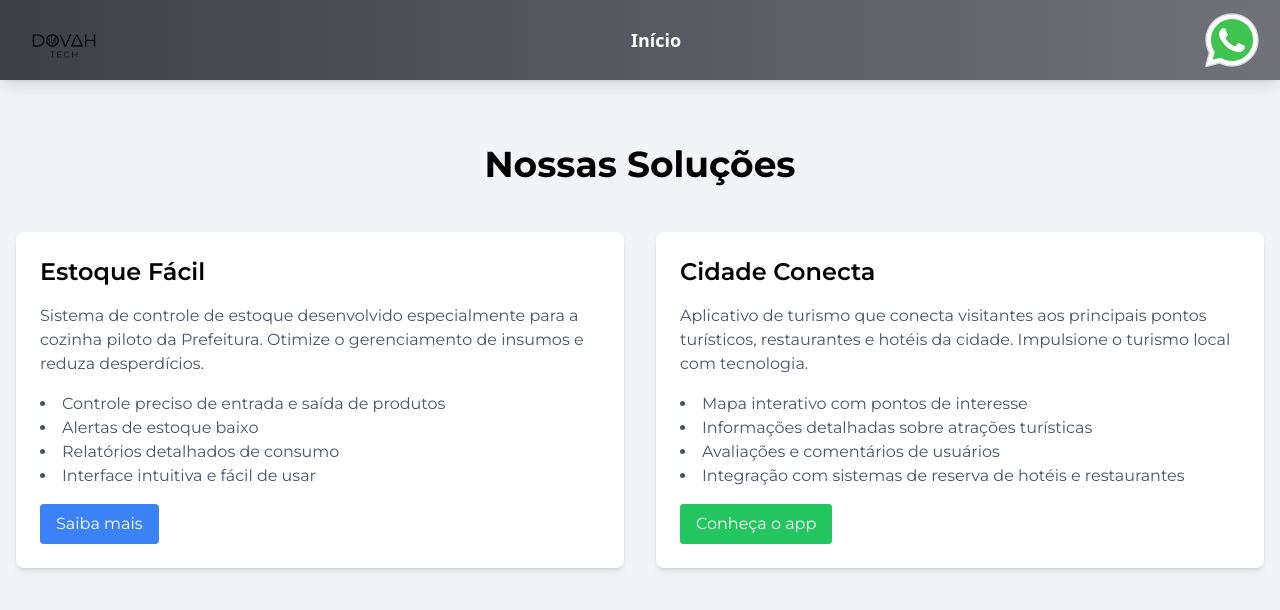
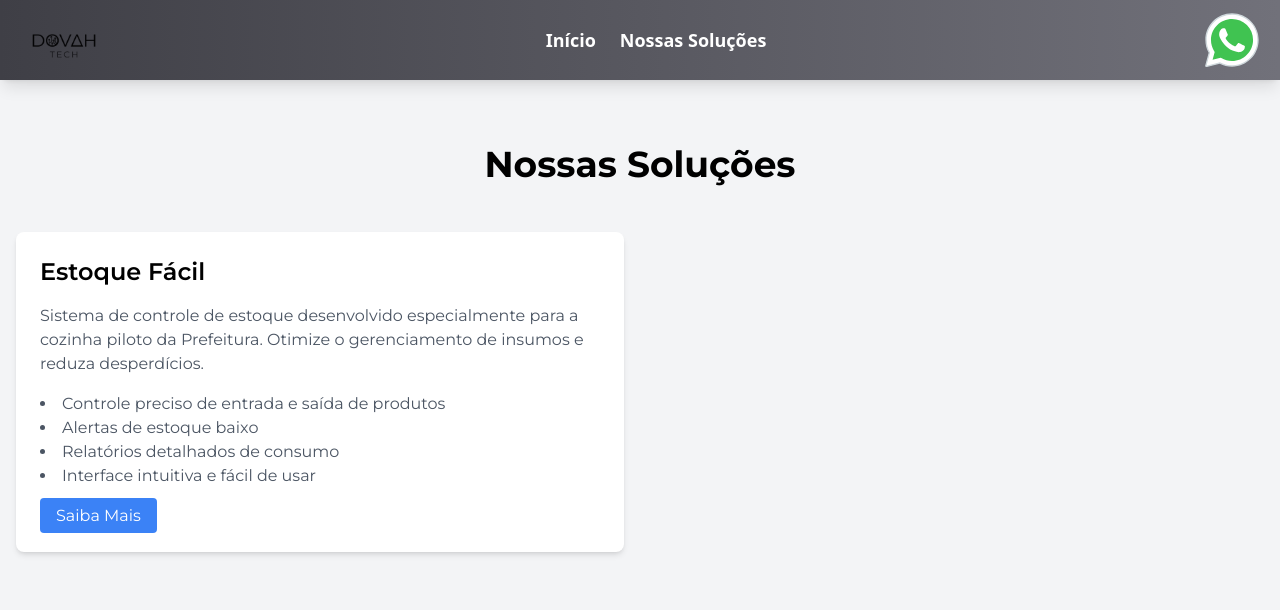
Before and after one commit to DovahTech/dovahtech.github.io, a Gatsby site: page /solucoes in a window 1280 px wide. Built offline with nearby package versions, Linux system fonts and the light colour scheme; Gatsby itself is replaced by a stand-in of ours.

Commit message:
✨ Adiciona página de soluções e atualiza menu de navegação 🚀 - Descomenta o item "Nossas Soluções" no menu de navegação - Substitui o botão "Saiba mais" por um link para WhatsApp - Remove temporariamente a seção "Cidade Conecta" 🏙️

```diff
--- a/src/components/Header/index.tsx
+++ b/src/components/Header/index.tsx
@@ -6,7 +6,7 @@ import { Link } from "gatsby";
 export function Header() {
   const menu = [
     { name: "Início", link: "/" },
-    // { name: "Soluções", link: "/solucoes" },
+    { name: "Nossas Soluções", link: "/solucoes" },
   ];
 
   return (
--- a/src/pages/solucoes.tsx
+++ b/src/pages/solucoes.tsx
@@ -24,12 +24,12 @@ export default function Solucoes (){
               <li>Relatórios detalhados de consumo</li>
               <li>Interface intuitiva e fácil de usar</li>
             </ul>
-            <button className="bg-blue-500 text-white px-4 py-2 rounded hover:bg-blue-600 transition duration-300">
-              Saiba mais
-            </button>
+            <a href="https://wa.link/hvvgvu" className="bg-blue-500 text-white px-4 py-2 rounded hover:bg-blue-600 transition duration-300">
+              Saiba Mais
+            </a>
           </div>
 
-          <div className="bg-white rounded-lg shadow-md p-6">
+          {/* <div className="bg-white rounded-lg shadow-md p-6">
             <h2 className="text-2xl font-semibold mb-4">Cidade Conecta</h2>
             <p className="text-gray-600 mb-4">
               Aplicativo de turismo que conecta visitantes aos principais pontos turísticos,
@@ -44,7 +44,7 @@ export default function Solucoes (){
             <button className="bg-green-500 text-white px-4 py-2 rounded hover:bg-green-600 transition duration-300">
               Conheça o app
             </button>
-          </div>
+          </div> */}
           {/* <div className="bg-white rounded-lg shadow-md p-6">
             <h2 className="text-2xl font-semibold mb-4">Ponto Unificado</h2>
             <p className="text-gray-600 mb-4">
```
